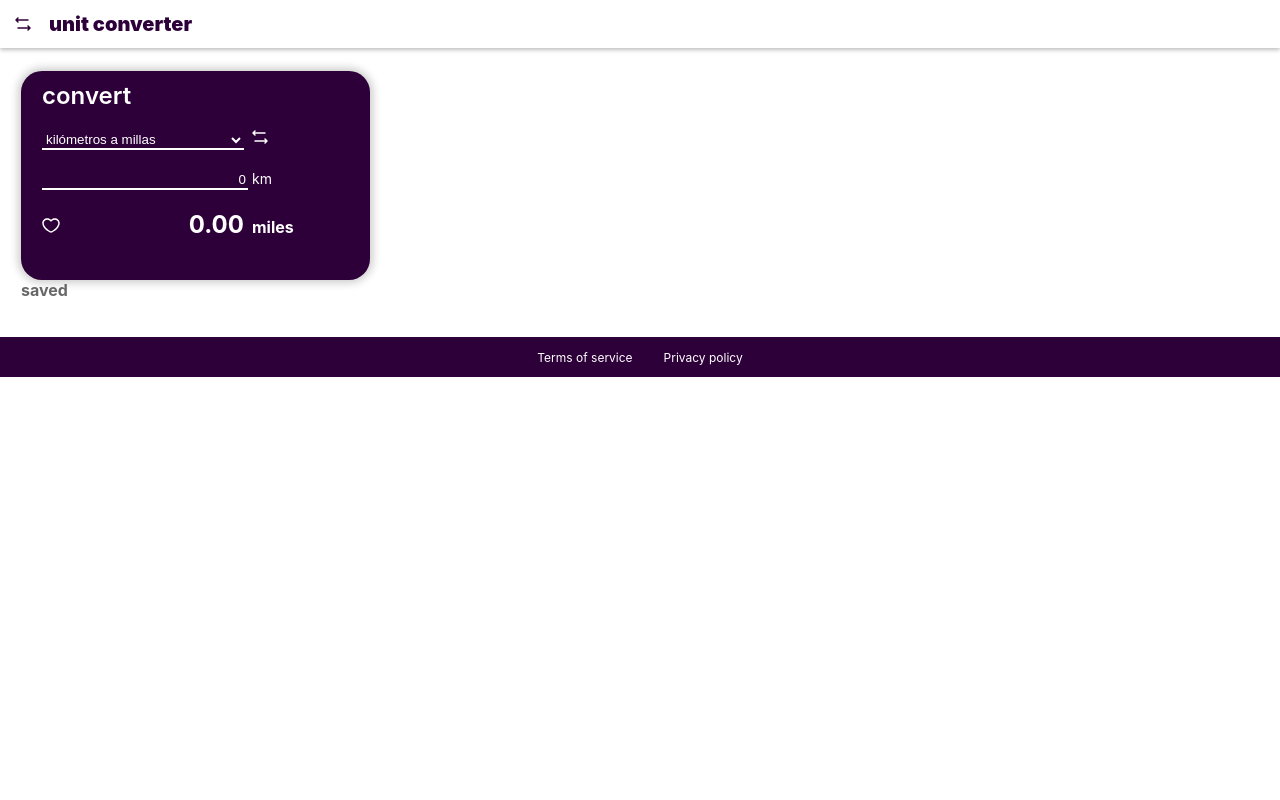
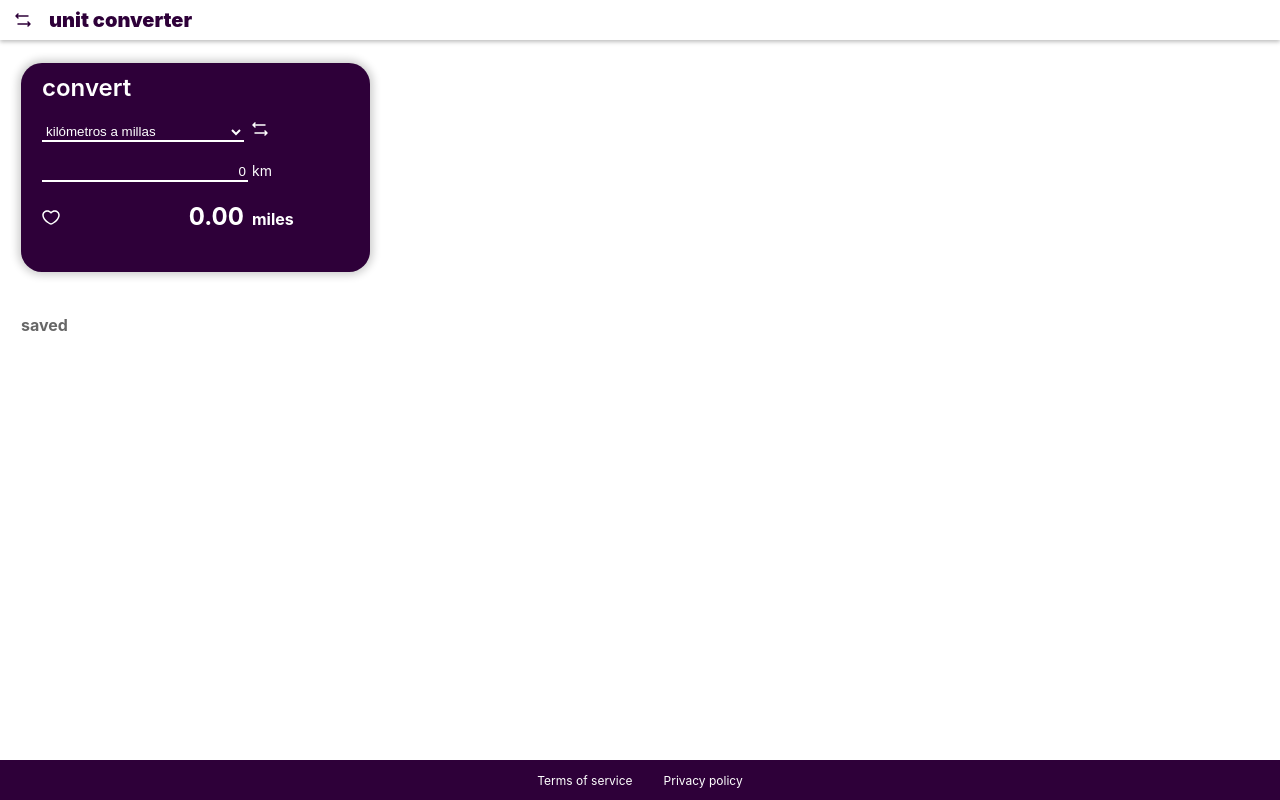
Before and after one commit to ivvasel/pruebaOxygen, a React (Create React App) app in the folder app1/: page / in a window 1280 px wide. Built offline with nearby package versions, Linux system fonts and the light colour scheme; the HTML template or start-up script is replaced by a standard one.

Commit message:
Diseño movil OK

```diff
--- a/app1/src/App.css
+++ b/app1/src/App.css
@@ -2,9 +2,21 @@
   text-align: center;
   font-family: 'Poppins', sans-serif;
 }
+#root{
+  display: flex;
+  flex-direction: column;
+  justify-content: space-between;
 
+  height: 100vh;
+}
 .container-wrap{
+  display: flex;
+  flex-direction: column;
+  gap:43px;
   padding: 23px 21px;
+
+  overflow: hidden;
+  height: 100%;
 }
 
 header{
@@ -91,6 +103,10 @@ select:focus{
   outline: none;
 }
 
+.container-saved{
+  height: 100%;
+  overflow: hidden;
+}
 .title-saved{
   color:#676767;
   font-size: 16px;
@@ -103,6 +119,9 @@ select:focus{
   display: flex;
   flex-direction: column;
   max-width: 349px;
+  height: 100%;
+  overflow: hidden;
+  overflow-y: scroll;
 
   gap: 20px;
 }
@@ -130,6 +149,6 @@ footer{
   background-color: #2E0039;
   font-size: 12px;
 
-  height: 40px;
+  min-height: 40px;
 
 }
--- a/app1/src/App.js
+++ b/app1/src/App.js
@@ -5,11 +5,11 @@ import Footer from "./components/Footer";
 
 function App() {
   return (
-    <div className="App1">
+    <>
       <Header />
       <Wrap />
       <Footer />
-    </div>
+    </>
   );
 }
 
--- a/app1/src/components/Converter.js
+++ b/app1/src/components/Converter.js
@@ -71,7 +71,7 @@ export default function Converter() {
   const inchesTocm = (inches) => (inches * 2.54).toFixed(2);
 
   return (
-    <div name="converter">
+    <>
       <div name="card" className="card">
         <div name="body-card" className="grid-container">
           <div name="header-card" className="grid-header">
@@ -109,6 +109,6 @@ export default function Converter() {
         </div>
       </div>
       <ListFavs saved={saved} setSaved={setSaved} />
-    </div>
+    </>
   );
 }
--- a/app1/src/components/ListFavs.js
+++ b/app1/src/components/ListFavs.js
@@ -16,7 +16,7 @@ export default function ListFavs({ saved, setSaved }) {
   };
 
   return (
-    <div name="saved">
+    <div name="saved" className="container-saved">
       <div className="title-saved">saved</div>
       <div className="list-saved">
         {saved.map((item, index) => (
```
